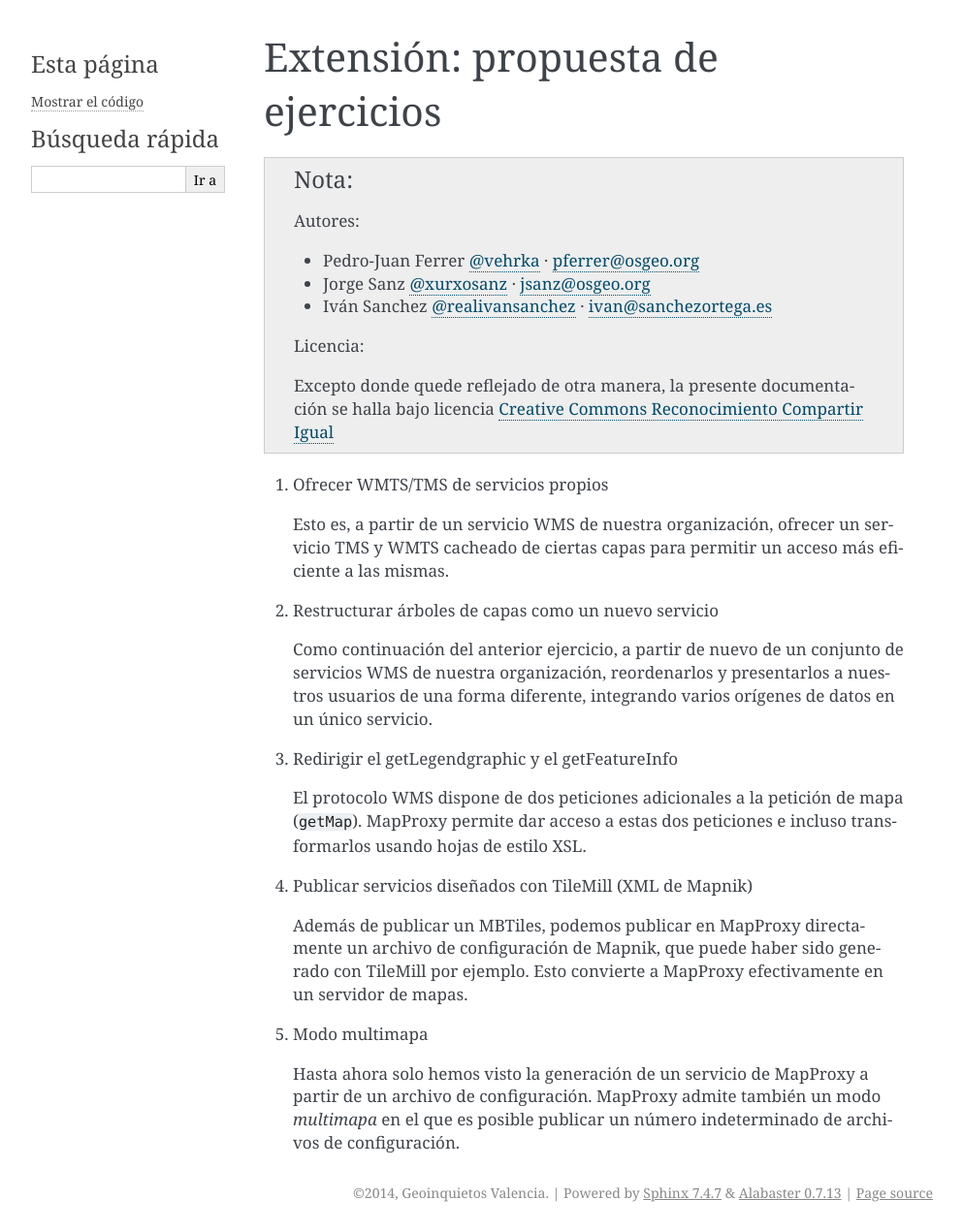
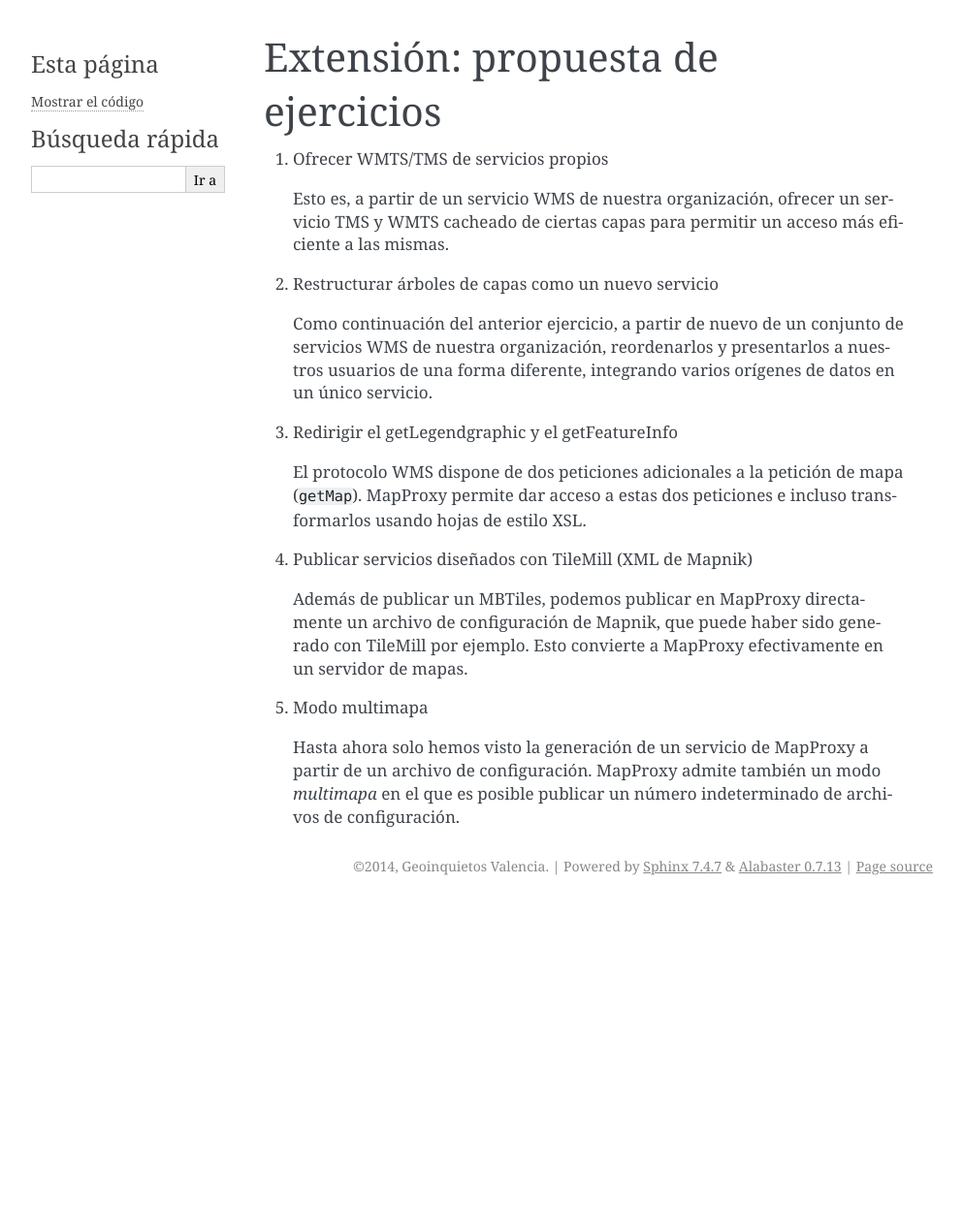
Before and after one commit to geoinquietosvlc/mapproxy-workshop, a Sphinx documentation site: the page built from doc/source/ejercicios/extension.rst, in a window 1280 px wide. Shown: the whole page at 97% size, without its empty margins (148-1141 px from the left). Built offline with Sphinx 7.4.7, drawn with Linux system fonts in a browser that asks for light colours; after the commit the page ends 933 px from its top, so only the background shows below that.

Commit message:
quitando la nota de autores de los ejercicios

```diff
--- a/doc/source/ejercicios/extension.rst
+++ b/doc/source/ejercicios/extension.rst
@@ -1,20 +1,5 @@
 Extensión: propuesta de ejercicios
 -------------------------------------
-
-.. note::
-
-    Autores:
-
-    * |pferrer|
-    * |jsanz|
-    * |isanchez|
-
-    Licencia:
-
-    Excepto donde quede reflejado de otra manera, la presente documentación
-    se halla bajo licencia `Creative Commons Reconocimiento Compartir Igual
-    <https://creativecommons.org/licenses/by-sa/4.0/deed.es_ES>`_
-
 
 #. Ofrecer WMTS/TMS de servicios propios
 
```
Also changed, not shown: doc/source/ejercicios/acelerar-wms.rst (+0 -15 lines), doc/source/ejercicios/mbtiles.rst (+0 -14 lines), doc/source/ejercicios/seeding.rst (+0 -15 lines).
